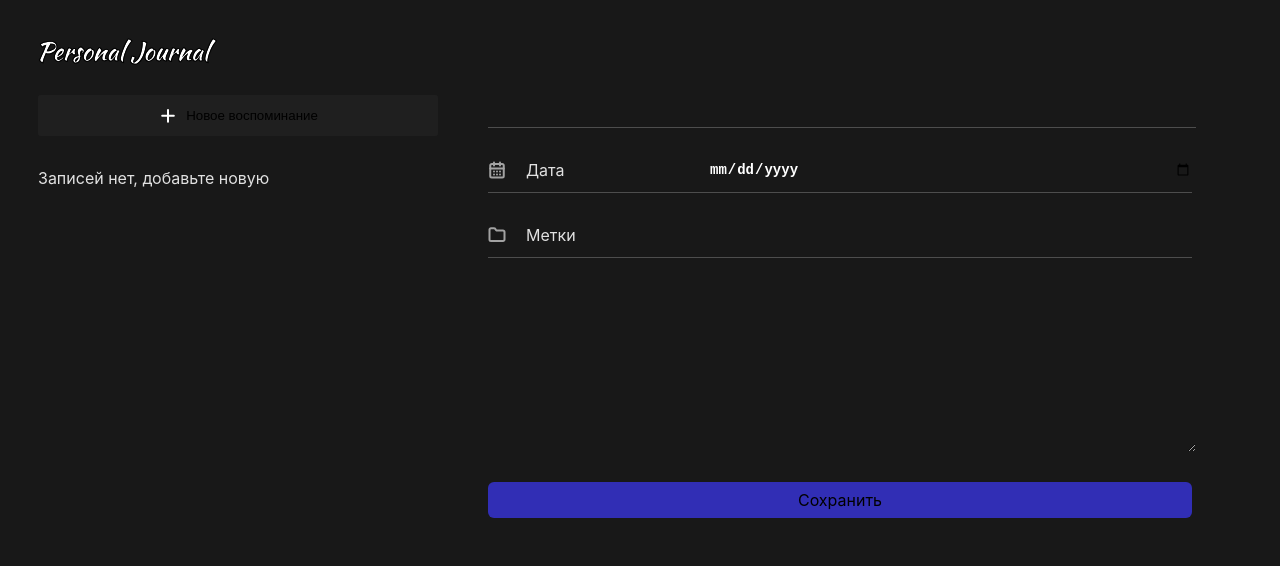
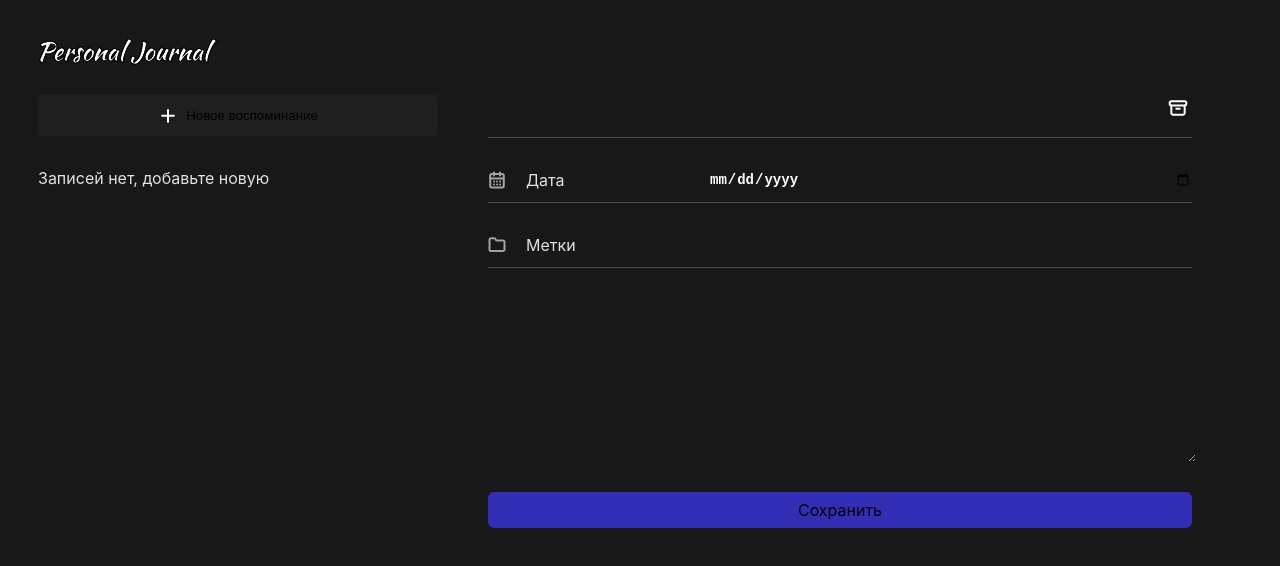
Before and after one commit to EBUSYGIN/PersonalJournal-react, a React (Vite) app: page / in a window 1280 px wide. Shown: the top 566 px of the page. Built offline with nearby package versions, Linux system fonts and the light colour scheme.

Commit message:
add input component and use useRef

```diff
--- /dev/null
+++ b/src/Components/Input/Input.jsx
@@ -0,0 +1,21 @@
+import { forwardRef } from 'react';
+import styles from './Input.module.css';
+import cn from 'classnames';
+
+const Input = forwardRef(function Input(
+  { appereance, isValid, ...props },
+  ref
+) {
+  return (
+    <input
+      ref={ref}
+      {...props}
+      className={cn(styles.input, {
+        [styles.invalid]: !isValid,
+        [styles['input-title']]: appereance === 'title'
+      })}
+    />
+  );
+});
+
+export default Input;
--- /dev/null
+++ b/src/Components/Input/Input.module.css
@@ -0,0 +1,26 @@
+.input {
+  border: none;
+  background: none;
+  font-weight: 600;
+  font-size: 14px;
+  color: #fff;
+  width: 100%;
+}
+
+.input:focus {
+  outline: none;
+}
+
+.input-title {
+  border: none;
+  background: none;
+  font-weight: 600;
+  font-size: 32px;
+  color: #fff;
+  width: 100%;
+}
+
+.invalid {
+  border: 1px solid red;
+  background: rgb(101, 19, 19);
+}
--- a/src/Components/JournalForm/JournalForm.jsx
+++ b/src/Components/JournalForm/JournalForm.jsx
@@ -1,16 +1,40 @@
-import { useEffect, useReducer } from 'react';
+import { useEffect, useReducer, useRef } from 'react';
 import Button from '../Button/Button';
 import styles from './JournalForm.module.css';
 import cn from 'classnames';
 import { formReducer, INITIAL_STATE } from './JournalForm.state';
+import Input from '../Input/Input';
 
 function JournalForm({ addItem }) {
   const [formState, dispatchForm] = useReducer(formReducer, INITIAL_STATE);
   const { isValid, values, submit } = formState;
 
+  const titleRef = useRef();
+  const dateRef = useRef();
+  const tagRef = useRef();
+  const textRef = useRef();
+
+  const focus = (isValid) => {
+    switch (true) {
+      case !isValid.title:
+        titleRef.current.focus();
+        break;
+      case !isValid.date:
+        dateRef.current.focus();
+        break;
+      case !isValid.tag:
+        tagRef.current.focus();
+        break;
+      case !isValid.text:
+        textRef.current.focus();
+        break;
+    }
+  };
+
   useEffect(() => {
     let timeoutId;
     if (!isValid.title || !isValid.date || !isValid.text || !isValid.tag) {
+      focus(isValid);
       timeoutId = setTimeout(() => {
         dispatchForm({ type: 'RESET_VALIDITY' });
       }, 2000);
@@ -25,50 +49,53 @@ function JournalForm({ addItem }) {
       addItem(values);
       dispatchForm({ type: 'CLEAR' });
     }
-  }, [submit]);
+  }, [submit, addItem, values]);
 
   const addJournalItem = (e) => {
     e.preventDefault();
-    const formData = new FormData(e.target);
-    const formProps = Object.fromEntries(formData);
-    dispatchForm({ type: 'SUBMIT', payload: formProps });
+    dispatchForm({ type: 'SUBMIT' });
   };
 
   const onChange = (event) => {
     dispatchForm({
       type: 'SET_INPUT',
-      payload: { [event.target.name]: [event.target.value] }
+      payload: { [event.target.name]: event.target.value }
     });
-    // console.log(e.target.name);
+  };
+
+  const remove = () => {
+    dispatchForm({ type: 'CLEAR' });
   };
 
   return (
     <form className={styles['journal-form']} onSubmit={addJournalItem}>
-      <div>
-        <input
+      <div className={styles['input-container']}>
+        <Input
+          ref={titleRef}
           onChange={onChange}
           value={values.title}
           type='text'
           name='title'
-          className={cn(styles['input-title'], {
-            [styles.invalid]: !isValid.title
-          })}
+          appereance='title'
+          isValid={isValid.title}
         />
+        <button onClick={remove} className={styles['delete-container']}>
+          <img src='./delete.svg' alt='Иконка удаления' />
+        </button>
       </div>
       <div className={styles['input-container']}>
         <label htmlFor='date' className={styles.label}>
           <img src='./calendar.svg' alt='Иконка календаря' />
           <span>Дата</span>
         </label>
-        <input
+        <Input
+          ref={dateRef}
           value={values.date}
           onChange={onChange}
           id='date'
           type='date'
           name='date'
-          className={cn(styles.input, {
-            [styles.invalid]: !isValid.date
-          })}
+          isValid={isValid.date}
         />
       </div>
 
@@ -77,19 +104,19 @@ function JournalForm({ addItem }) {
           <img src='./folder.svg' alt='Иконка папки' />
           <span>Метки</span>
         </label>
-        <input
+        <Input
+          ref={tagRef}
           value={values.tag}
           onChange={onChange}
           type='text'
           name='tag'
           id='tag'
-          className={cn(styles.input, {
-            [styles.invalid]: !isValid.tag
-          })}
+          isValid={isValid.tag}
         />
       </div>
 
       <textarea
+        ref={textRef}
         value={values.text}
         onChange={onChange}
         name='text'
--- a/src/Components/JournalForm/JournalForm.module.css
+++ b/src/Components/JournalForm/JournalForm.module.css
@@ -23,7 +23,6 @@
   font-weight: 600;
   font-size: 32px;
   color: #fff;
-  border-bottom: 1px solid #4d4d4d;
   width: 100%;
 }
 
@@ -39,6 +38,15 @@
   padding-bottom: 10px;
 }
 
+.delete-container {
+  width: 30px;
+  height: 30px;
+  display: flex;
+  align-items: center;
+  background: none;
+  border: none;
+}
+
 .label {
   display: flex;
   align-items: center;
@@ -47,5 +55,6 @@
 }
 
 .invalid {
-  background-color: rgb(43, 3, 3);
+  border: 1px solid red;
+  background: rgb(101, 19, 19);
 }
--- a/src/Components/JournalForm/JournalForm.state.js
+++ b/src/Components/JournalForm/JournalForm.state.js
@@ -19,16 +19,16 @@ export function formReducer(state, action) {
     case 'SET_INPUT':
       return { ...state, values: { ...state.values, ...action.payload } };
     case 'CLEAR':
-      return { ...state, values: { ...INITIAL_STATE.values } };
+      return { ...state, values: { ...INITIAL_STATE.values }, submit: false };
     case 'RESET_VALIDITY':
       return { ...state, isValid: INITIAL_STATE.isValid };
     case 'SUBMIT': {
-      const titleValidity = action.payload.title?.trim().length;
-      const textValidity = action.payload.text?.trim().length;
-      const dateValidity = action.payload.date;
-      const tagValidity = action.payload.tag?.trim().length;
+      const titleValidity = state.values.title?.trim().length;
+      const textValidity = state.values.text?.trim().length;
+      const dateValidity = state.values.date;
+      const tagValidity = state.values.tag?.trim().length;
       return {
-        values: action.payload,
+        ...state,
         isValid: {
           text: textValidity,
           date: dateValidity,
```
Also changed, not shown: public/delete.svg (added).
